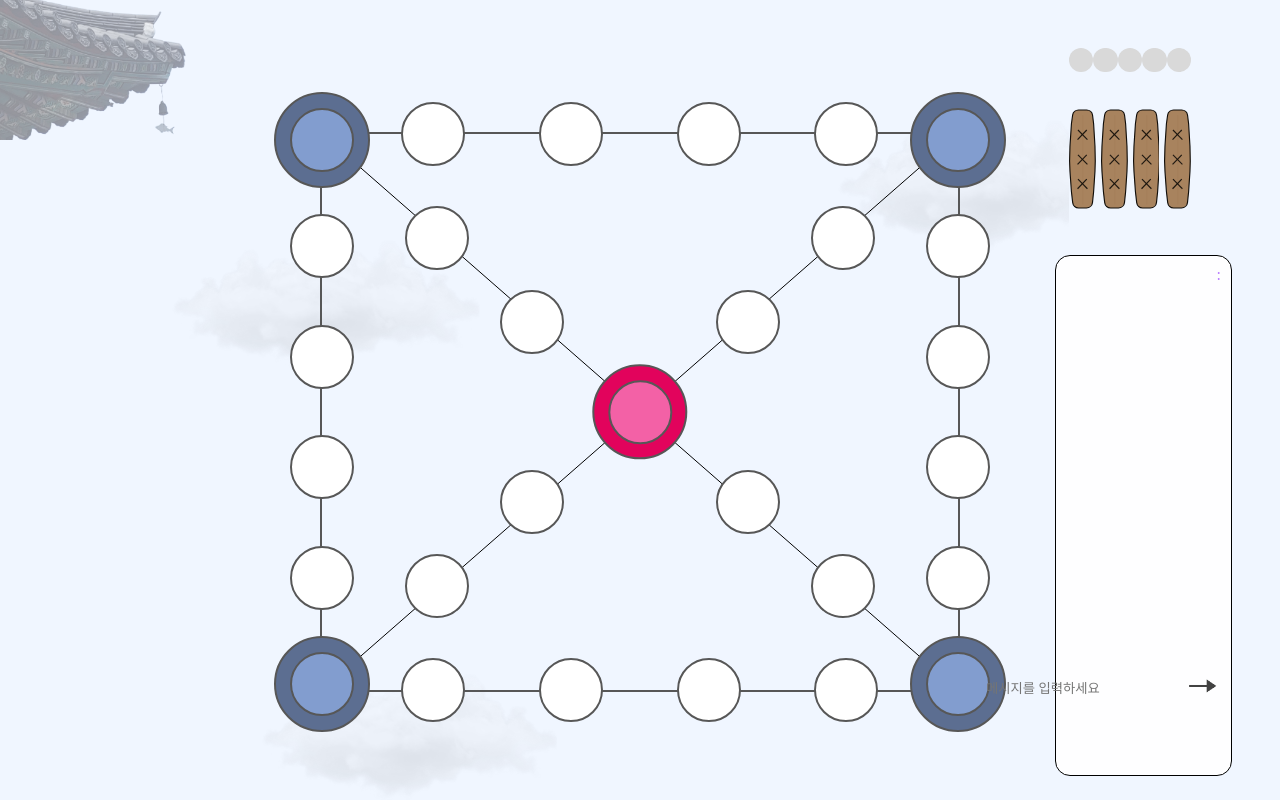
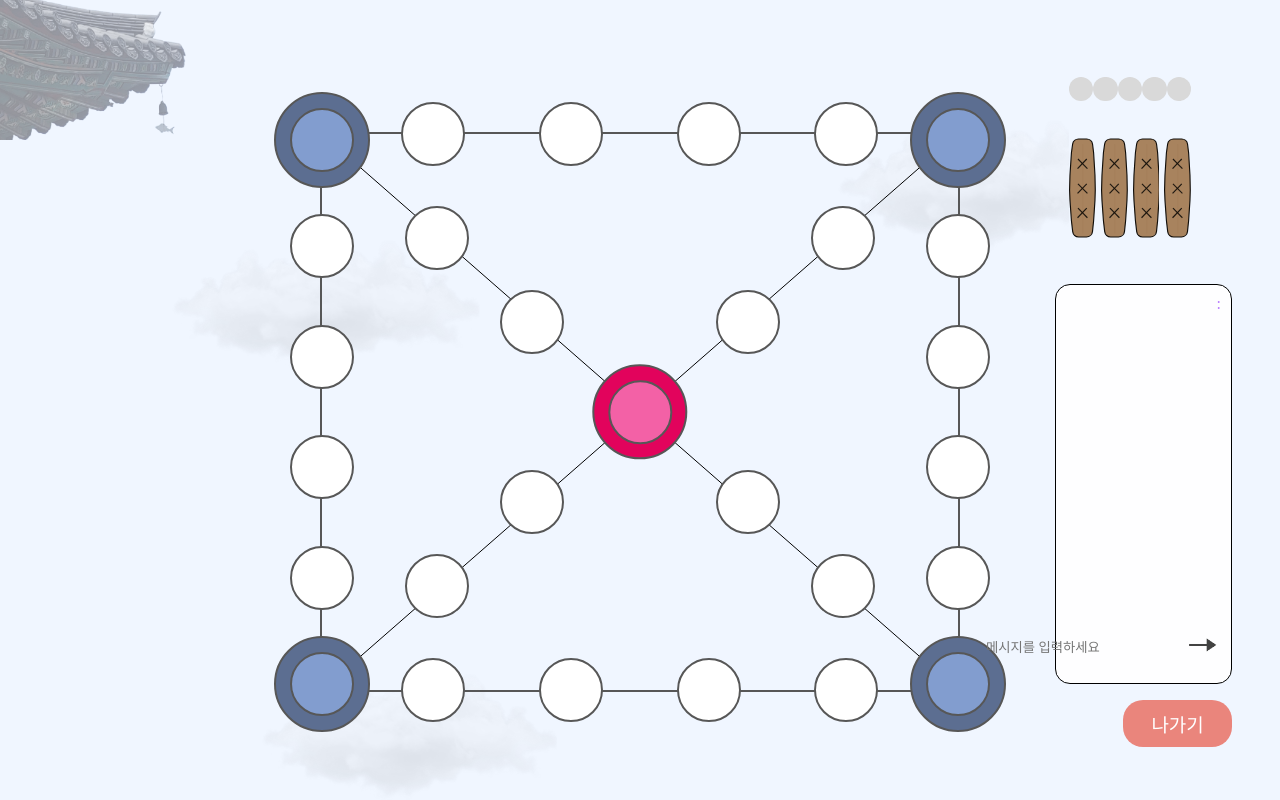
Before and after one commit to YutjjakNori/main, a Next.js app in the folder front-yut/: page /game in a window 1280 px wide. Built offline with nearby package versions, Linux system fonts and the light colour scheme; a web font is replaced by a local one.

Commit message:
Feat : gamePage 나가기 버튼 추가

```diff
--- a/front-yut/present/layout/game/GameLayout.style.tsx
+++ b/front-yut/present/layout/game/GameLayout.style.tsx
@@ -23,7 +23,7 @@ const Container = styled.div`
 
 const ChatContainer = styled.div`
   width: 65%;
-  height: 75%;
+  height: 55%;
 `;
 
 const LeftLayout = styled.div`
@@ -85,4 +85,20 @@ const RightLayout = styled.div`
   height: calc(100vh - 4.5rem);
 `;
 
-export { Container, LeftLayout, BackgroundImage, ChatContainer, RightLayout };
+const ButtonContainer = styled.div`
+  display: block;
+  width: 40%;
+  bottom: 30px;
+  right: 45px;
+  align-items: center;
+  text-align: center;
+`;
+
+export {
+  ButtonContainer,
+  Container,
+  LeftLayout,
+  BackgroundImage,
+  ChatContainer,
+  RightLayout,
+};
--- a/front-yut/present/layout/game/GameLayout.tsx
+++ b/front-yut/present/layout/game/GameLayout.tsx
@@ -9,8 +9,16 @@ import GameBackgroundCloudImage from "@/public/image/GameBackgroundCloud.png";
 
 import YutThrowCompo from "@/present/component/YutThrowCompo/YutThrowCompo";
 
-import styled from "styled-components";
 import ChatCompo from "@/present/component/ChatCompo/ChatCompo";
+import RectButton, {
+  RectButtonProps,
+} from "@/present/common/Button/Rect/RectButton";
+import audioModule from "@/utils/audioModule";
+import { useRecoilState } from "recoil";
+import { MessageLogProps, messageLogState } from "@/store/ChatStore";
+import { Member, MemberListState } from "@/store/MemberStore";
+import { stompClient } from "@/actions/socket-api/socketInstance";
+import router from "next/router";
 
 interface GameLayoutProps {
   userList: Array<PlayerCompoProps>;
@@ -18,6 +26,58 @@ interface GameLayoutProps {
 }
 
 const GameLayout = ({ userList, eventPositionList }: GameLayoutProps) => {
+  let simpleMemberList: Member[] = [];
+  const [memberList, setMemberList] = useRecoilState(MemberListState);
+  //채팅
+  const [messageLog, setMessageLog] =
+    useRecoilState<MessageLogProps[]>(messageLogState);
+  const exitBtnInfo: RectButtonProps = {
+    text: "나가기",
+    fontSize: "19px",
+    backgroundColor: "#EA857C",
+  };
+  //대기 - 나가기 구독 콜백함수
+  const requestToLeave = (data: any) => {
+    const exitUserId = data.userId;
+    const filePath = "/audio/userOutput.mp3";
+    const volume = 1;
+    audioModule(filePath, volume);
+
+    printMessage(
+      "SYSTEM",
+      `${findMember(data.userId)?.nickName || "#알수없음"}님이 퇴장하셨습니다.`
+    );
+
+    setMemberList((prev) => {
+      return prev.filter((member) => member !== exitUserId);
+    });
+  };
+  //채팅메시지 추가 함수
+  const printMessage = (name: string, message: string) => {
+    setMessageLog((prev) => {
+      return [
+        ...prev,
+        {
+          chatName: name,
+          chatMessage: message,
+        },
+      ];
+    });
+  };
+  const findMember = (userId: string) => {
+    for (let i = 0; i < simpleMemberList.length; i++) {
+      const nowMember = simpleMemberList[i];
+      // 찾으면 멤버 반환
+      if (nowMember.userId === userId) return nowMember;
+    }
+  };
+  //나가기
+  const handleIsExit = (): void => {
+    if (stompClient !== null && stompClient !== undefined) {
+      stompClient.disconnect();
+      router.push("/lobby");
+    }
+  };
   return (
     <>
       <style.BackgroundImage>
@@ -46,6 +106,17 @@ const GameLayout = ({ userList, eventPositionList }: GameLayoutProps) => {
             <style.ChatContainer>
               <ChatCompo />
             </style.ChatContainer>
+            <style.ButtonContainer
+              onClick={() => {
+                handleIsExit();
+              }}
+            >
+              <RectButton
+                text={exitBtnInfo.text}
+                fontSize={exitBtnInfo.fontSize}
+                backgroundColor={exitBtnInfo.backgroundColor}
+              />
+            </style.ButtonContainer>
           </style.RightLayout>
         </div>
       </style.Container>
```
Also changed, not shown: front-yut/present/layout/ready/ReadyLayout.style.tsx (+0 -19 lines).
